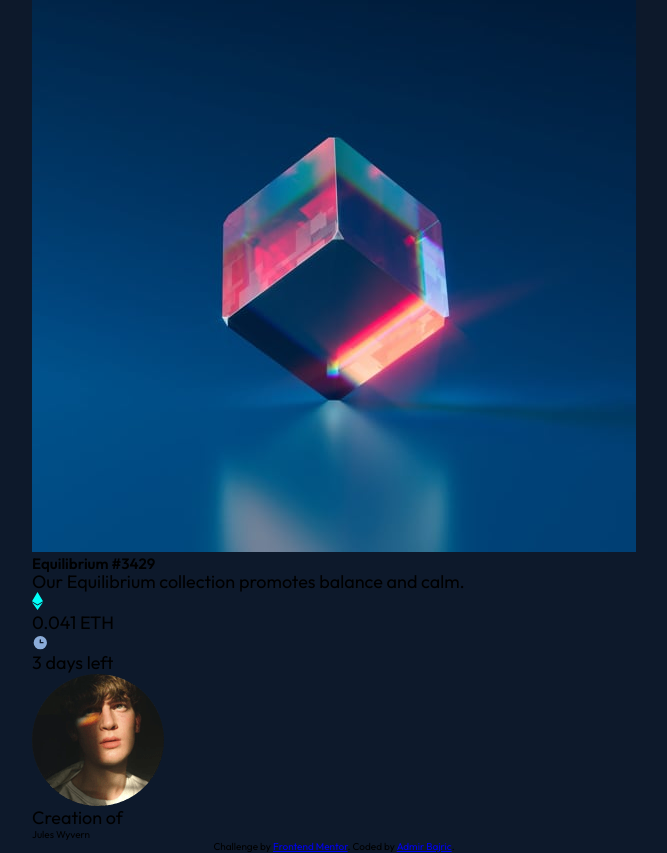
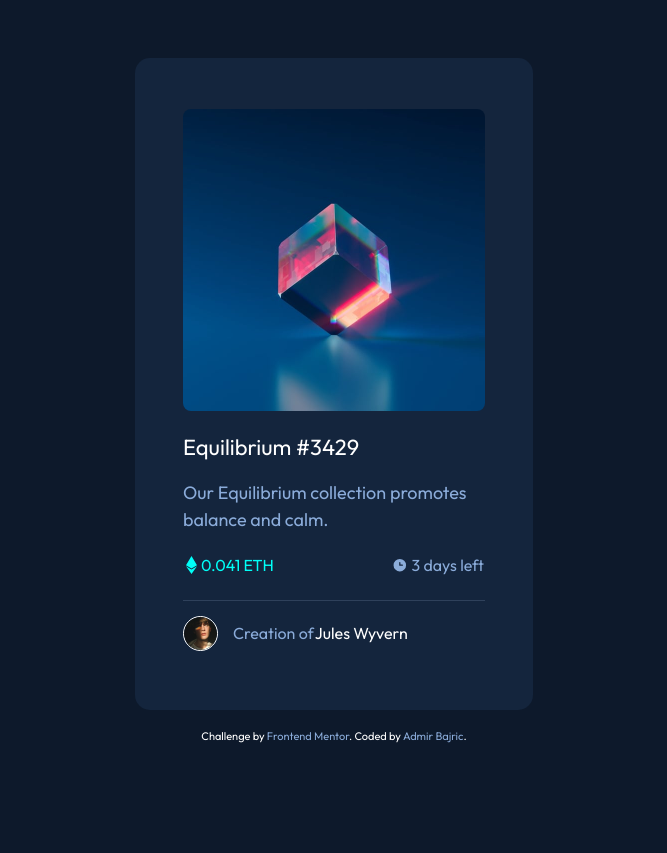
Before and after one commit to AdmirBajric/NFT-preview-card-component, a plain HTML site: page index.html in a window 1280 px wide. Shown: the whole page, without its empty margins (306-973 px from the left). After the commit the page ends 800 px from the top, so only its background shows below. Drawn offline with nearby package versions, Linux system fonts and the light colour scheme.

Commit message:
Update files
NFT preview card component done
Update main.css, main.js, responsive.css

```diff
--- a/main.css
+++ b/main.css
@@ -37,18 +37,200 @@ body {
   flex-direction: column;
 }
 
+p {
+  font-size: var(--fontParagraph);
+}
+
 #header {
   display: none;
 }
 
-p {
-  font-size: var(--fontParagraph);
+#card-container {
+  width: 35rem;
+  height: 59.6rem;
+  background-color: var(--cardBG);
+  display: flex;
+  justify-content: center;
+  align-items: center;
+  flex-direction: column;
+  padding: 2.4rem;
+  padding-bottom: 3.2rem;
+  border-radius: 1.5rem;
+}
+
+#card-img {
+  position: relative;
+  width: 30.2rem;
+  height: 30.2rem;
+  border-radius: 0.8rem;
+}
+
+.img {
+  position: absolute;
+  width: 30.2rem;
+  height: 30.2rem;
+  border-radius: inherit;
+}
+
+#card-heading {
+  width: 30.2rem;
+  height: 2.7rem;
+  margin-top: 2.4rem;
+}
+
+#card-heading h2 {
+  display: inline-block;
+}
+
+#card-heading h2:hover {
+  color: var(--cyan);
+  cursor: pointer;
+}
+
+#card-heading h2 {
+  color: var(--white);
+  font-size: 2.2rem;
+  font-weight: var(--p2);
+}
+
+#card-description {
+  width: 30.2rem;
+  height: 5.2rem;
+  margin-top: 1.7rem;
+}
+
+#card-description p {
+  color: var(--softBlue);
+  font-size: 1.8rem;
+  font-weight: var(--p2);
+  line-height: 1.5;
+}
+
+#card-price {
+  width: 30.1rem;
+  height: 2rem;
+  margin-top: 2.4rem;
+  display: flex;
+  justify-content: space-between;
+}
+
+.price {
+  width: 9.4rem;
+  height: 2rem;
+  display: flex;
+  justify-content: center;
+  align-items: center;
+  flex-direction: row;
+}
+
+.price img {
+  width: 1.1rem;
+  height: 1.8rem;
+}
+
+.price span {
+  width: 7.8rem;
+  height: 1.9rem;
+}
+
+.price span p {
+  color: var(--cyan);
+  font-size: 1.6rem;
+  font-weight: var(--p2);
+  margin-left: 0.4rem;
+}
+
+.time {
+  width: 9.3rem;
+  height: 2rem;
+  display: flex;
+  align-items: center;
+  flex-direction: row;
+}
+
+.time img {
+  width: 1.6rem;
+  height: 1.6rem;
+}
+
+.time p {
+  width: 8rem;
+  height: 1.9rem;
+  color: var(--softBlue);
+  font-size: 1.6rem;
+  font-weight: var(--p2);
+  margin-left: 0.4rem;
+}
+
+#card-divider {
+  width: 30.2rem;
+  height: 0.1rem;
+  background-color: var(--line);
+  margin-top: 2.5rem;
+  background-blend-mode: normal;
+}
+
+#card-footer {
+  width: 23rem;
+  height: 3.3rem;
+  margin-top: 1.6rem;
+  display: flex;
+  justify-content: center;
+  align-items: center;
+  flex-direction: row;
+  align-self: flex-start;
+  margin-left: 2.4rem;
+}
+
+#card-footer img {
+  width: 3.3rem;
+  height: 3.3rem;
+  border: 1px solid var(--white);
+  border-radius: 50%;
+}
+
+#card-footer p {
+  width: 8.4rem;
+  height: 1.9rem;
+  color: var(--softBlue);
+  font-size: 1.6rem;
+  font-weight: var(--p2);
+  margin-left: 1.5rem;
+}
+
+#card-footer span {
+  width: 10.2rem;
+  height: 1.9rem;
+  color: var(--white);
+  font-size: 1.6rem;
+  font-weight: var(--p2);
+  margin-left: 0.1rem;
+}
+
+#card-footer span:hover {
+  color: var(--cyan);
+  cursor: pointer;
+}
+
+.attribution {
+  margin-top: 2rem;
+  color: var(--white);
+  font-size: 1.1rem;
+}
+
+.attribution a {
+  color: var(--softBlue);
+  text-decoration: none;
+}
+
+.attribution a:hover {
+  color: var(--cyan);
 }
 
 .overlay {
   position: absolute;
-  width: 27.8rem;
-  height: 27.8rem;
+  width: 30.2rem;
+  height: 30.2rem;
   background-color: var(--cyan);
   opacity: 0;
   border-radius: inherit;
--- a/main.js
+++ b/main.js
@@ -6,6 +6,7 @@ imgContainer.addEventListener("mouseover", (e) => {
   if (window.innerWidth > 600) {
     overlay.style.opacity = 0.5;
     eye.style.opacity = 0.5;
+    imgContainer.style.cursor = "pointer";
   }
 });
 
--- a/responsive.css
+++ b/responsive.css
@@ -2,39 +2,22 @@
   #card-container {
     width: 32.7rem;
     height: 54.3rem;
-    background-color: var(--cardBG);
-    display: flex;
-    justify-content: center;
-    align-items: center;
-    flex-direction: column;
-    padding: 2.4rem;
     border-radius: 1.5rem;
   }
 
   #card-img {
-    position: relative;
     width: 27.8rem;
     height: 27.8rem;
-    border-radius: 0.8rem;
   }
 
   .img {
-    position: absolute;
     width: 27.8rem;
     height: 27.8rem;
-    border-radius: inherit;
   }
 
   #card-heading {
     width: 27.8rem;
     height: 2.7rem;
-    margin-top: 2.4rem;
-  }
-
-  #card-heading h2 {
-    color: var(--white);
-    font-size: 2.2rem;
-    font-weight: var(--p2);
   }
 
   #card-description {
@@ -44,32 +27,18 @@
   }
 
   #card-description p {
-    color: var(--softBlue);
     font-size: 1.6rem;
-    font-weight: var(--p2);
-    line-height: 1.5;
   }
 
   #card-price {
     width: 27.8rem;
     height: 1.9rem;
     margin-top: 1.6rem;
-    display: flex;
-    justify-content: space-between;
   }
 
   .price {
     width: 9.5rem;
     height: 1.9rem;
-    display: flex;
-    justify-content: center;
-    align-items: center;
-    flex-direction: row;
-  }
-
-  .price img {
-    width: 1.1rem;
-    height: 1.8rem;
   }
 
   .price span {
@@ -78,86 +47,49 @@
   }
 
   .price span p {
-    color: var(--cyan);
     font-size: 1.5rem;
-    font-weight: var(--p2);
-    margin-left: 0.4rem;
   }
 
   .time {
     width: 9.27rem;
     height: 1.9rem;
-    display: flex;
-    align-items: center;
-    flex-direction: row;
-  }
-
-  .time img {
-    width: 1.6rem;
-    height: 1.6rem;
   }
 
   .time p {
     width: 7.5rem;
     height: 1.8rem;
-    color: var(--softBlue);
+
     font-size: 1.5rem;
-    font-weight: var(--p2);
+
     margin-left: 0.6rem;
   }
 
   #card-divider {
     width: 27.8rem;
-    height: 0.1rem;
-    background-color: var(--line);
+
     margin-top: 1.6rem;
-    background-blend-mode: normal;
   }
 
   #card-footer {
     width: 21.9rem;
     height: 3.3rem;
-    margin-top: 1.6rem;
-    display: flex;
-    justify-content: center;
-    align-items: center;
-    flex-direction: row;
-    align-self: flex-start;
-    margin-left: 2.4rem;
-  }
-
-  #card-footer img {
-    width: 3.3rem;
-    height: 3.3rem;
-    border: 1px solid var(--white);
-    border-radius: 50%;
   }
 
   #card-footer p {
     width: 7.9rem;
     height: 1.8rem;
-    color: var(--softBlue);
+
     font-size: 1.5rem;
-    font-weight: var(--p2);
+
     margin-left: 1.6rem;
   }
 
   #card-footer span {
     width: 9.5rem;
     height: 1.8rem;
-    color: var(--white);
+
     font-size: 1.5rem;
-    font-weight: var(--p2);
+
     margin-left: 0.1rem;
   }
-
-  .attribution {
-    margin-top: 2rem;
-    color: var(--white);
-    font-size: 1.1rem;
-  }
-
-  .attribution a {
-    color: var(--softBlue);
-  }
 }
```
